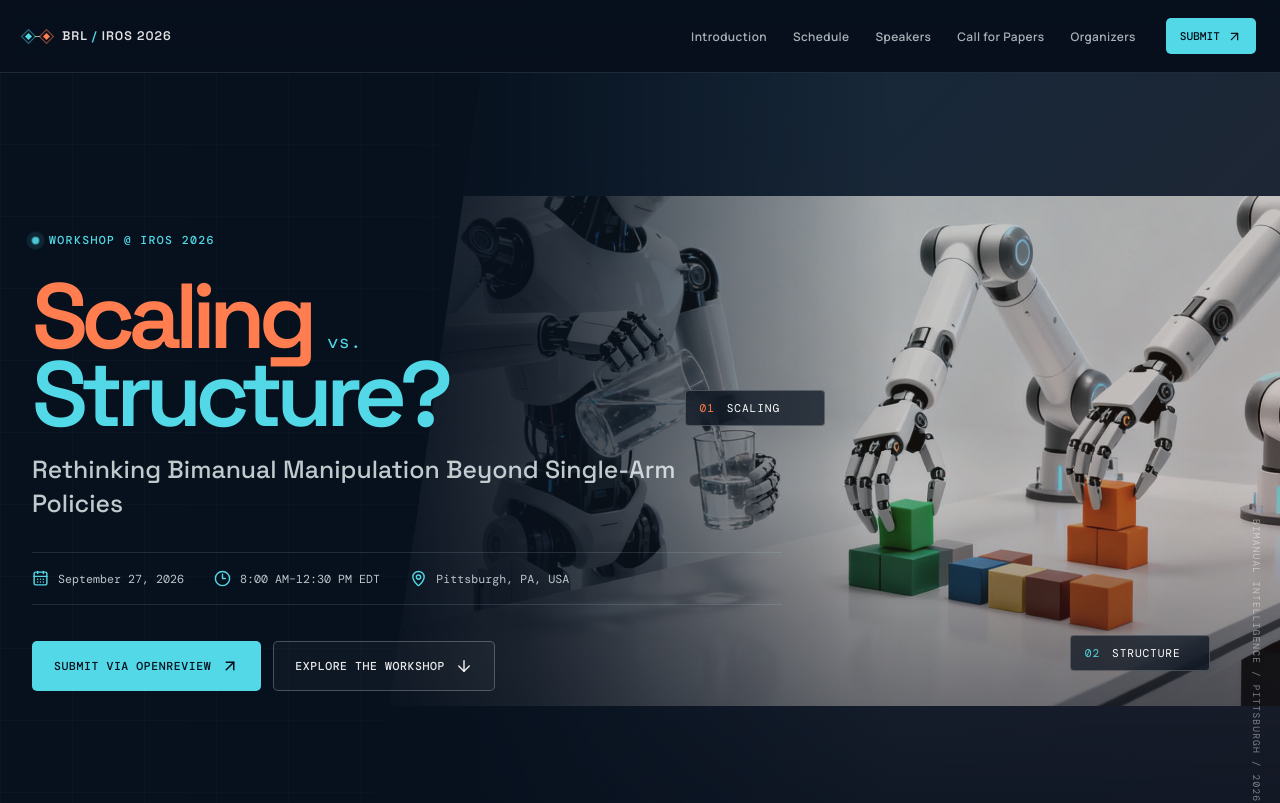
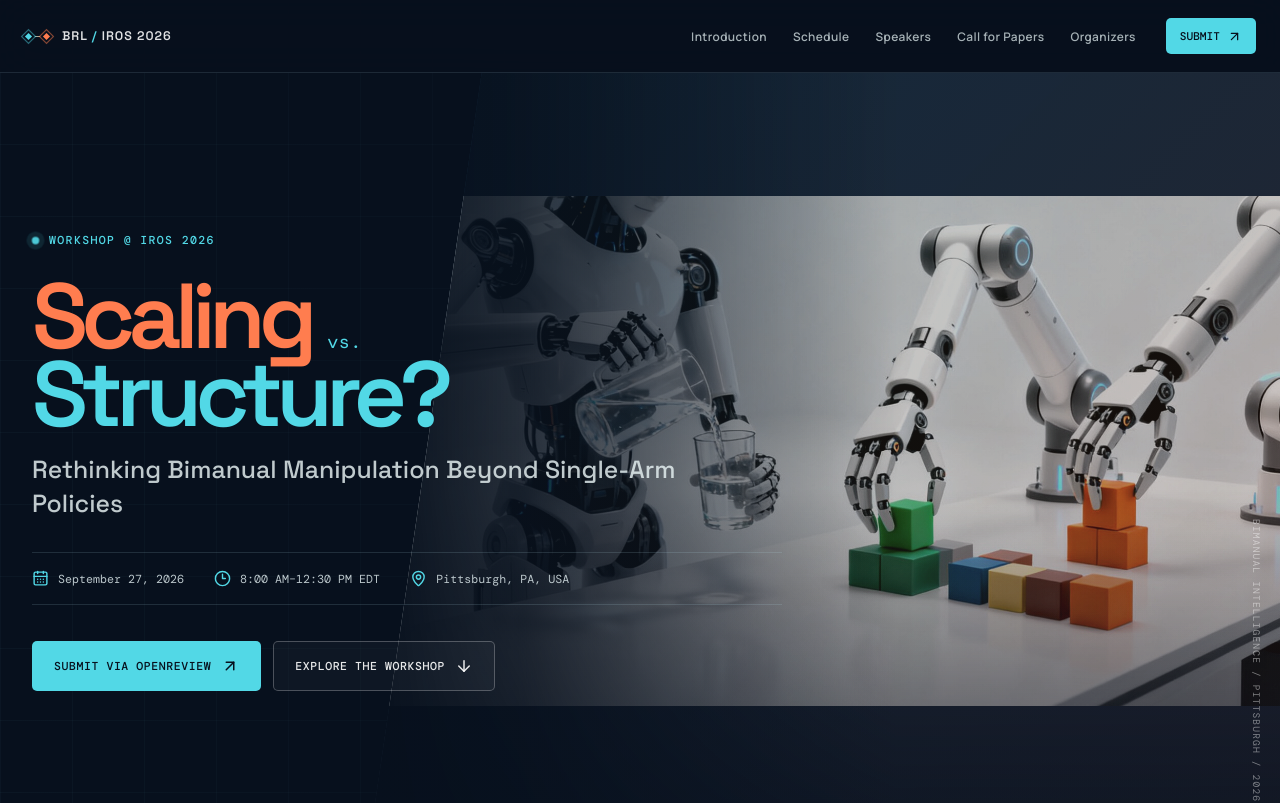
Before and after one commit to bimanual-robot-learning/bimanual-robot-learning.github.io, a React (Vite) app: page / in a window 1280 px wide. Shown: the top 803 px of the page. Built offline with nearby package versions, Linux system fonts and the light colour scheme.

Commit message:
remove hero teaser labels

```diff
--- a/src/App.css
+++ b/src/App.css
@@ -237,42 +237,6 @@
   border: 1px solid rgba(143, 215, 227, 0.12);
   content: '';
   pointer-events: none;
-}
-
-.hero__axis {
-  position: absolute;
-  display: flex;
-  min-width: 140px;
-  padding: 10px 14px;
-  align-items: center;
-  gap: 12px;
-  color: var(--white);
-  background: rgba(7, 16, 29, 0.7);
-  border: 1px solid rgba(255, 255, 255, 0.22);
-  border-radius: 4px;
-  backdrop-filter: blur(10px);
-  font-family: var(--font-mono);
-  font-size: 0.7rem;
-  letter-spacing: 0.08em;
-  text-transform: uppercase;
-}
-
-.hero__axis span {
-  color: var(--orange);
-}
-
-.hero__axis--scale {
-  top: 42%;
-  left: 34%;
-}
-
-.hero__axis--structure {
-  right: 9%;
-  bottom: 21%;
-}
-
-.hero__axis--structure span {
-  color: var(--cyan);
 }
 
 .hero__content {
@@ -1366,10 +1330,6 @@
     padding-top: 96px;
   }
 
-  .hero__axis {
-    display: none;
-  }
-
   .topic-grid {
     grid-template-columns: 1fr;
   }
--- a/src/App.tsx
+++ b/src/App.tsx
@@ -121,14 +121,6 @@ function App() {
           <div className="hero__media" aria-hidden="true">
             <img src="/images/workshop-hero.jpg" alt="" />
             <div className="hero__media-overlay" />
-            <div className="hero__axis hero__axis--scale">
-              <span>01</span>
-              Scaling
-            </div>
-            <div className="hero__axis hero__axis--structure">
-              <span>02</span>
-              Structure
-            </div>
           </div>
 
           <div className="hero__content page-width">
```
Also changed, not shown: 1 other file (tests, documents, lock files or other folders).
